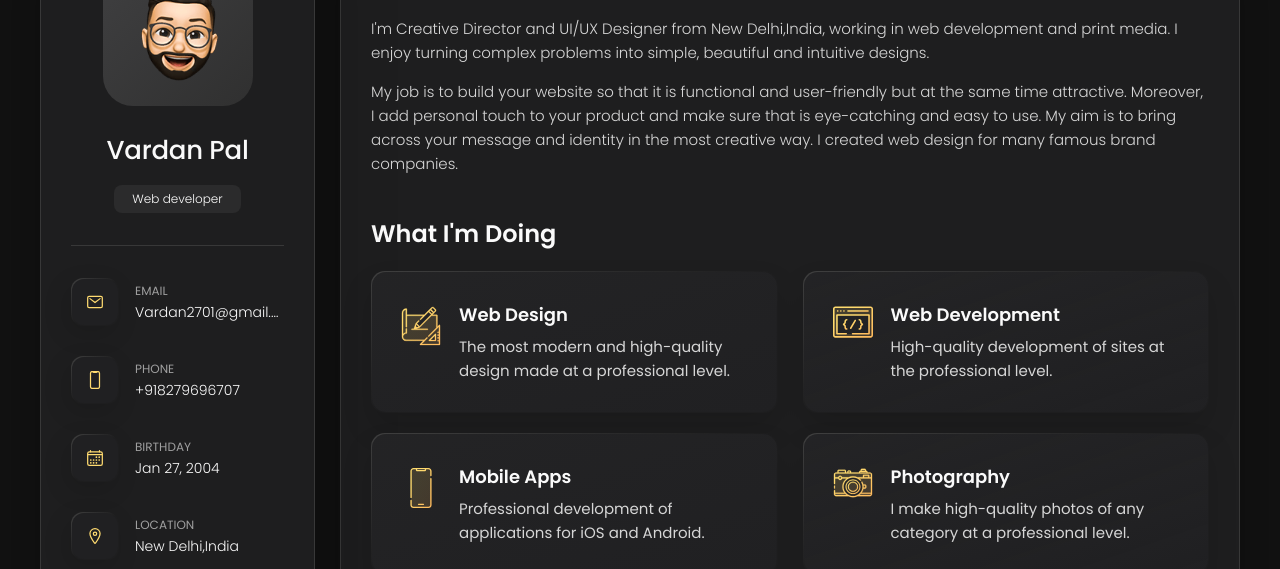
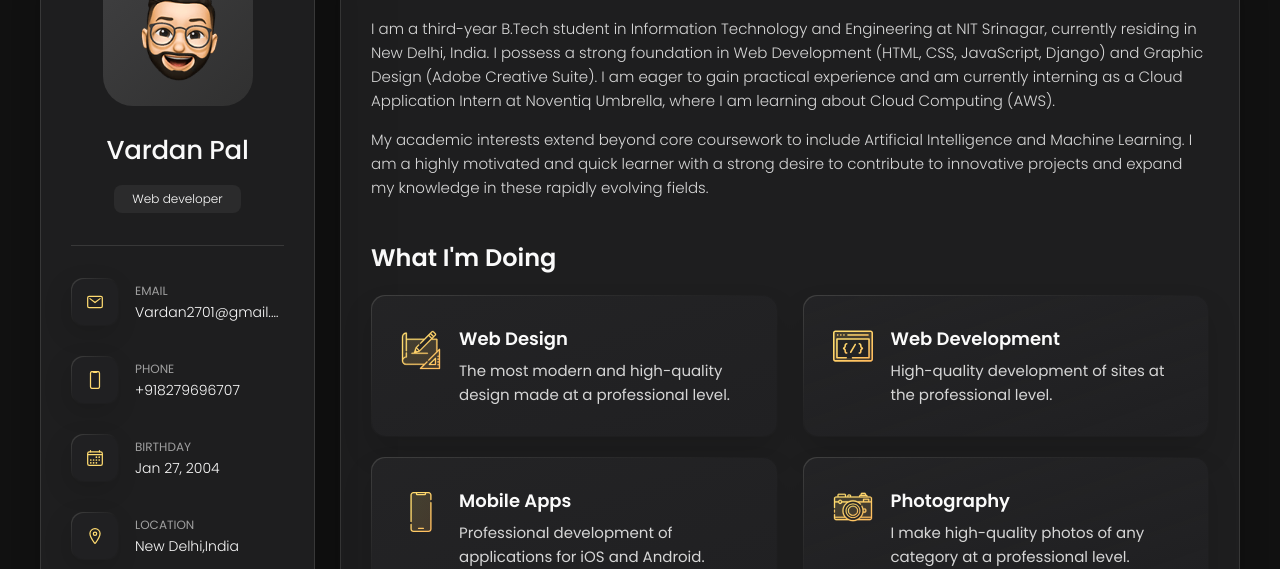
Before and after one commit to Vardxn/vardxn.github.io, a plain HTML site: page index.html in a window 1280 px wide. Shown: the part 162-731 px from the top of the page. Drawn offline with nearby package versions, Linux system fonts and the light colour scheme.

Commit message:
Update index.html

```diff
--- a/index.html
+++ b/index.html
@@ -209,17 +209,18 @@
 
         <section class="about-text">
           <p>
-            I'm Creative Director and UI/UX Designer from New Delhi,India, working in web development and print media.
-            I enjoy
-            turning complex problems into simple, beautiful and intuitive designs.
+            I am a third-year B.Tech student in Information Technology and Engineering at NIT Srinagar, currently
+            residing in New Delhi, India. I possess a strong foundation in Web Development (HTML, CSS, JavaScript,
+            Django) and Graphic Design (Adobe Creative Suite). I am eager to gain practical experience and am
+            currently interning as a Cloud Application Intern at Noventiq Umbrella, where I am learning about Cloud
+            Computing (AWS).
+
           </p>
 
           <p>
-            My job is to build your website so that it is functional and user-friendly but at the same time attractive.
-            Moreover, I
-            add personal touch to your product and make sure that is eye-catching and easy to use. My aim is to bring
-            across your
-            message and identity in the most creative way. I created web design for many famous brand companies.
+            My academic interests extend beyond core coursework to include Artificial Intelligence and Machine Learning.
+            I am a highly motivated and quick learner with a strong desire to contribute to innovative projects and
+            expand my knowledge in these rapidly evolving fields.
           </p>
         </section>
 
```
